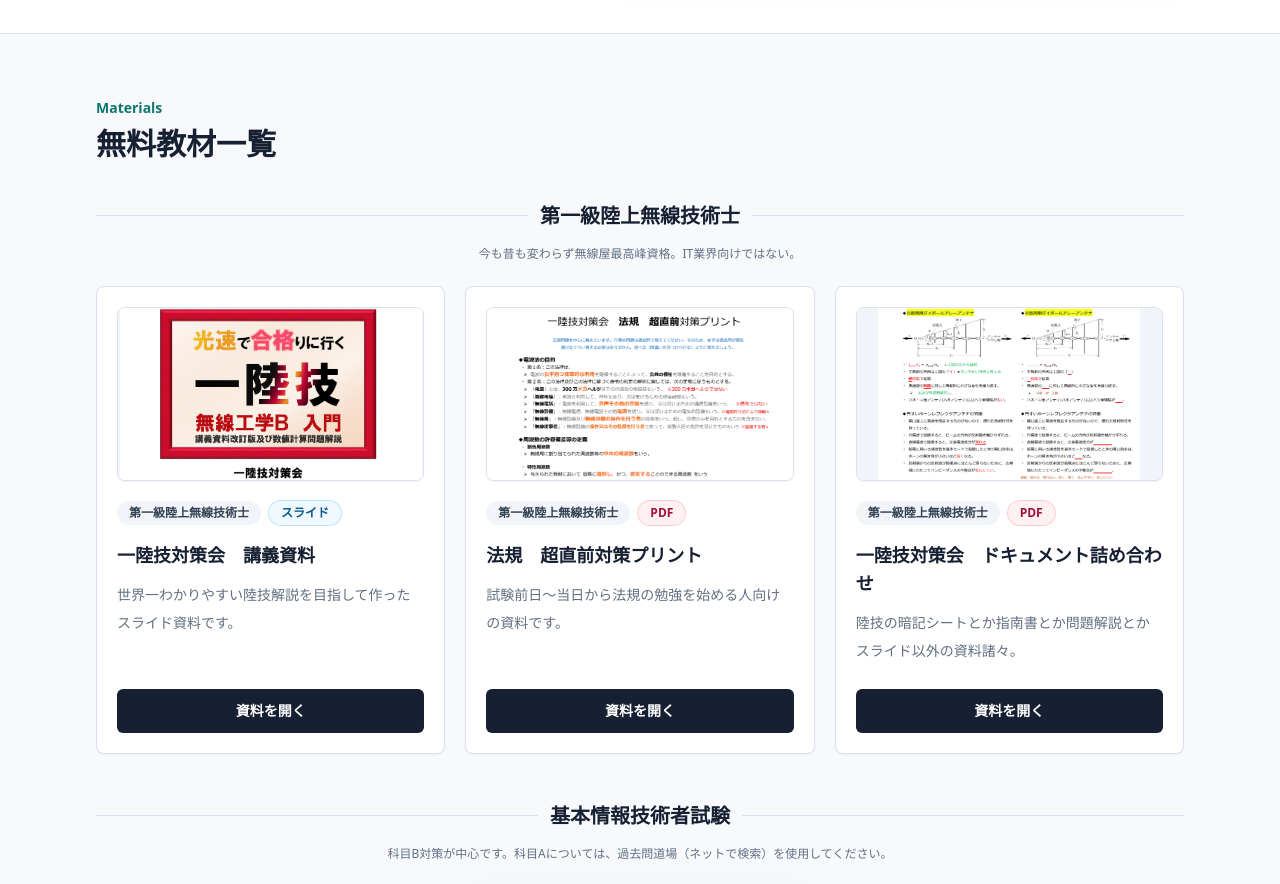
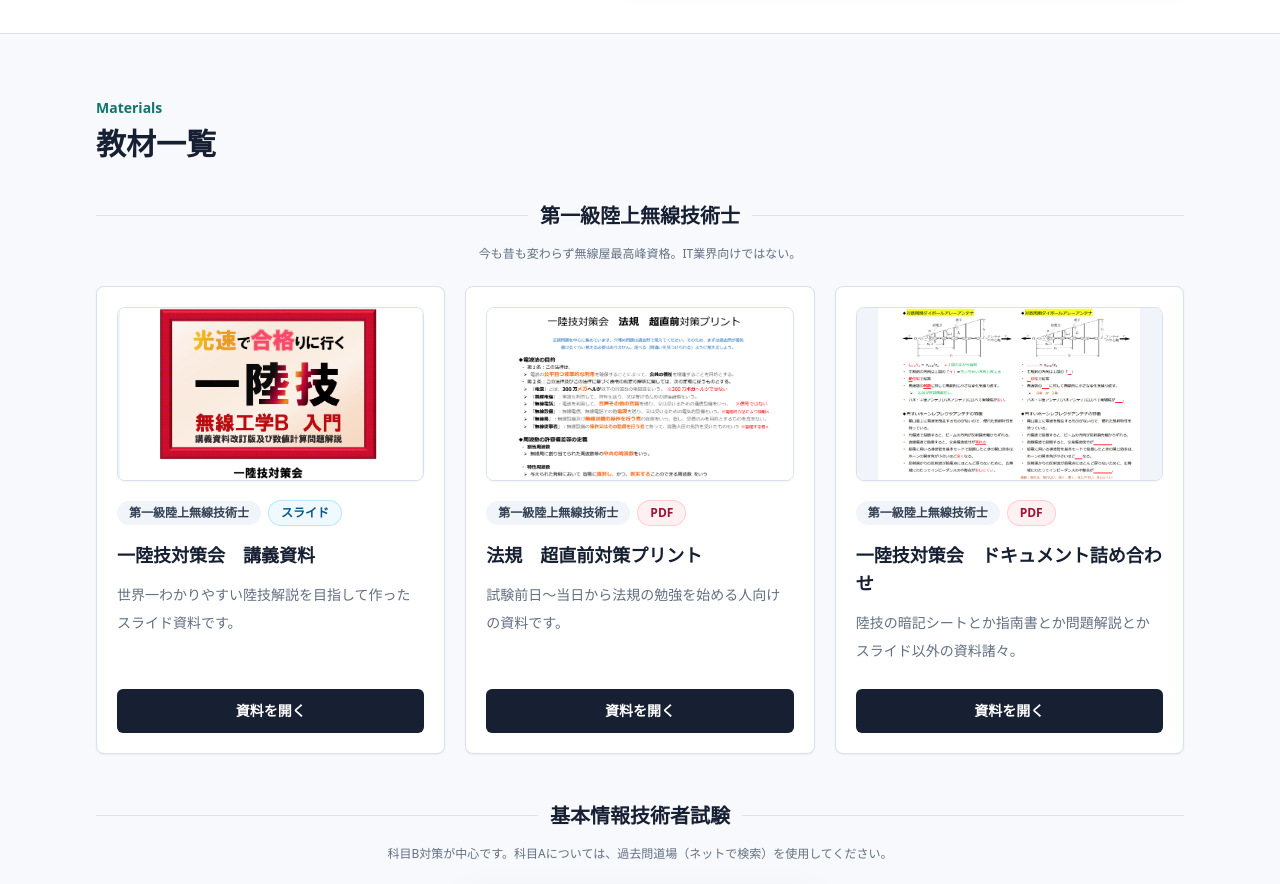
Before and after one commit to hmamiya52-bit/4th-TA_byMamiya, a Next.js app: page / in a window 1280 px wide. Shown: the part 800-1684 px from the top of the page. Built offline with nearby package versions, Linux system fonts and the light colour scheme.

Commit message:
Rename materials heading

```diff
--- a/src/app/page.tsx
+++ b/src/app/page.tsx
@@ -87,7 +87,7 @@ export default function Home() {
         <div className="mb-10 flex flex-col gap-3 sm:flex-row sm:items-end sm:justify-between">
           <div>
             <p className="text-sm font-bold text-brand">Materials</p>
-            <h2 className="mt-2 text-3xl font-bold text-ink">無料教材一覧</h2>
+            <h2 className="mt-2 text-3xl font-bold text-ink">教材一覧</h2>
           </div>
         </div>
 
```
